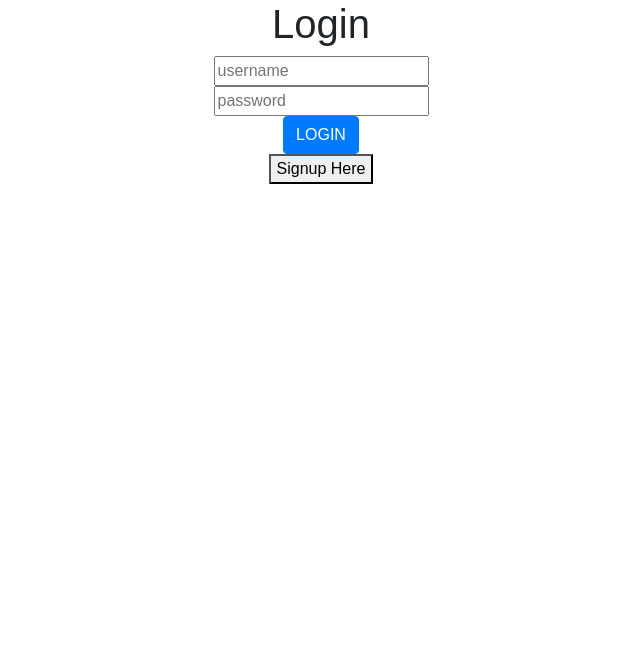
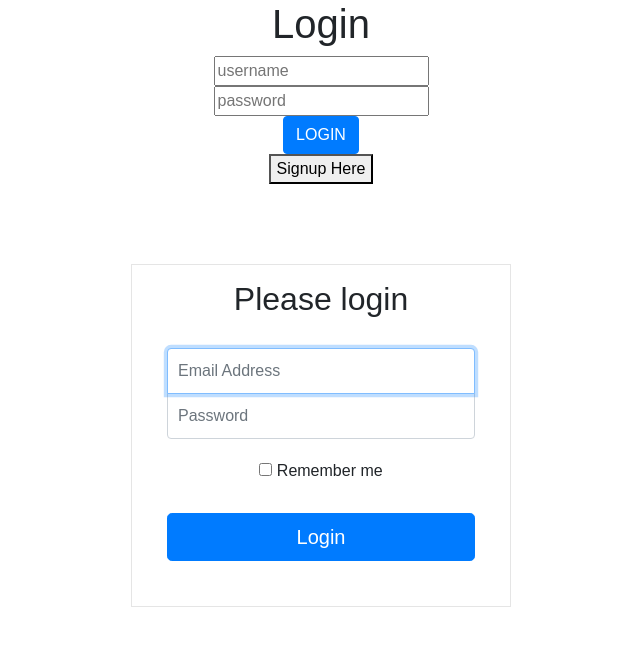
Before and after one commit to vsparrow/RecruiterReviewFrontend, a React (Create React App) app: page / in a window 1280 px wide. Shown: the top 646 px of the page, without its empty margins (319-959 px from the left). Built offline with nearby package versions, Linux system fonts and the light colour scheme.

Commit message:
initial change of login form

```diff
--- a/src/App.css
+++ b/src/App.css
@@ -64,6 +64,52 @@
   float: left;
 }
 
+/*  SIGN UP */
+
+.wrapper {
+  margin-top: 80px;
+  margin-bottom: 80px;
+}
+
+.form-signin {
+  max-width: 380px;
+  padding: 15px 35px 45px;
+  margin: 0 auto;
+  background-color: #fff;
+  border: 1px solid rgba(0, 0, 0, 0.1);
+}
+.form-signin .form-signin-heading,
+.form-signin .checkbox {
+  margin-bottom: 30px;
+}
+.form-signin .checkbox {
+  font-weight: normal;
+}
+.form-signin .form-control {
+  position: relative;
+  font-size: 16px;
+  height: auto;
+  padding: 10px;
+  -webkit-box-sizing: border-box;
+  -moz-box-sizing: border-box;
+  box-sizing: border-box;
+}
+.form-signin .form-control:focus {
+  z-index: 2;
+}
+.form-signin input[type="text"] {
+  margin-bottom: -1px;
+  border-bottom-left-radius: 0;
+  border-bottom-right-radius: 0;
+}
+.form-signin input[type="password"] {
+  margin-bottom: 20px;
+  border-top-left-radius: 0;
+  border-top-right-radius: 0;
+}
+
+
+
 @keyframes App-logo-spin {
   from { transform: rotate(0deg); }
   to { transform: rotate(360deg); }
--- a/src/Login.js
+++ b/src/Login.js
@@ -64,10 +64,22 @@ class Login extends Component {
                 <br/>
                 <input type="submit" value="LOGIN" className="btn btn-primary" />
               </form>
-            {this.state.errorOnAuthenticate ? <p style={{color: "red"}}>ERROR SUBMITING EMAIL OR PASSSWORD</p> : null}
             <p>
               <button onClick={this.toggleToSignup}>Signup Here</button>
             </p>
+            <div className="wrapper" onSubmit={this.handleSubmit}>
+              <form className="form-signin">
+                <h2 className="form-signin-heading">Please login</h2>
+                <input type="text" className="form-control" name="username" placeholder="Email Address" required="" autofocus="" onChange={this.handleChange} value={this.state.username} />
+                <input type="password" className="form-control" name="password" placeholder="Password" required="" onChange={this.handleChange} value={this.state.password}/>
+                <label className="checkbox">
+                  <input type="checkbox" value="remember-me" id="rememberMe" name="rememberMe"/> Remember me
+                </label>
+                <button className="btn btn-lg btn-primary btn-block" type="submit">Login</button>
+              </form>
+              {this.state.errorOnAuthenticate ? <p style={{color: "red"}}>ERROR SUBMITING EMAIL OR PASSSWORD</p> : null}
+
+            </div>
       </div>
     )
   }//render
```
